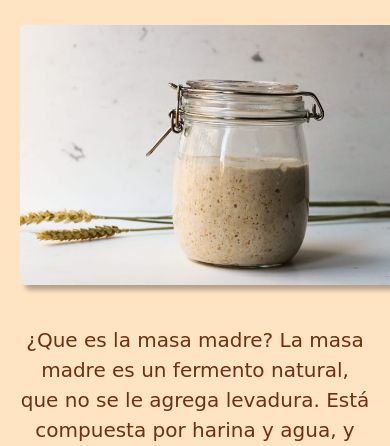
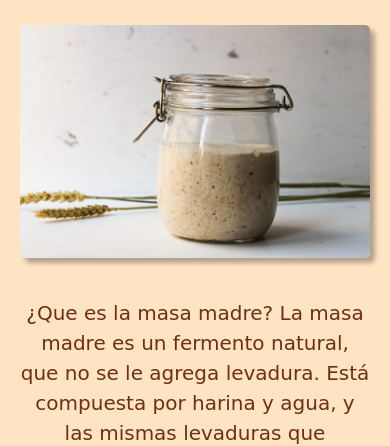
Before and after one commit to Tilarian/La_Tradicion_de_la_Masa, a website: page index.html in a window 390 px wide. Shown: the part 399-845 px from the top of the page. Drawn offline with nearby package versions, Linux system fonts and the light colour scheme.

Commit message:
Se quita margen molesto en mobile

```diff
--- a/scss/components/_footer.scss
+++ b/scss/components/_footer.scss
@@ -24,8 +24,6 @@ footer {
     justify-content: center;
 
     .logo__img {
-        width: 100%;
-        height: 100%;
         max-width: 100px;
         border-radius: 50%;
         box-shadow: 2px 2px 5px rgba(0, 0, 0, .5);
--- a/scss/layout/_index.scss
+++ b/scss/layout/_index.scss
@@ -1,4 +1,6 @@
 /* BODY */
+html {
+    overflow-x: hidden;
     body {
         margin: 0;
         background-color: $mainColor;
@@ -28,8 +30,6 @@ body {
                 flex-direction: column;
 
                 img {
-                width: 100%;
-                height: 100%;
                     border-radius: 5px;
                     box-shadow: 5px 5px 5px rgba(0, 0, 0, 0.3);
                     margin: 20px;
@@ -68,3 +68,4 @@ body {
             }
         }
     }
+}
```
Also changed, not shown: css/style.css, 1 other file. Lines whose indentation alone changed are shown as unchanged.
